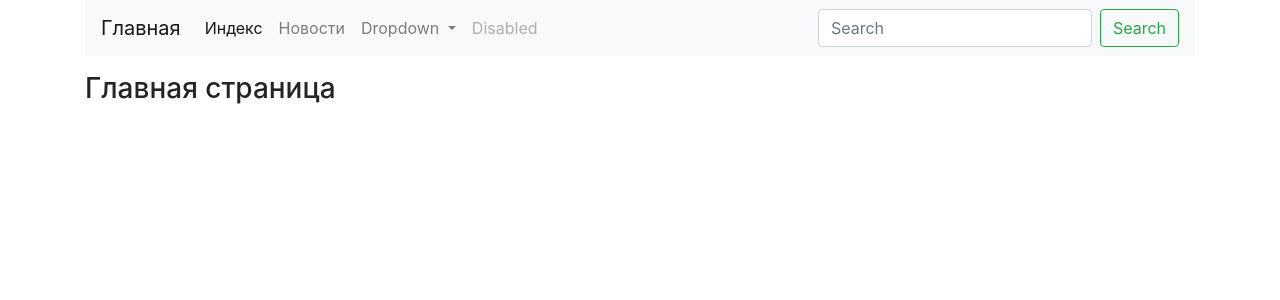
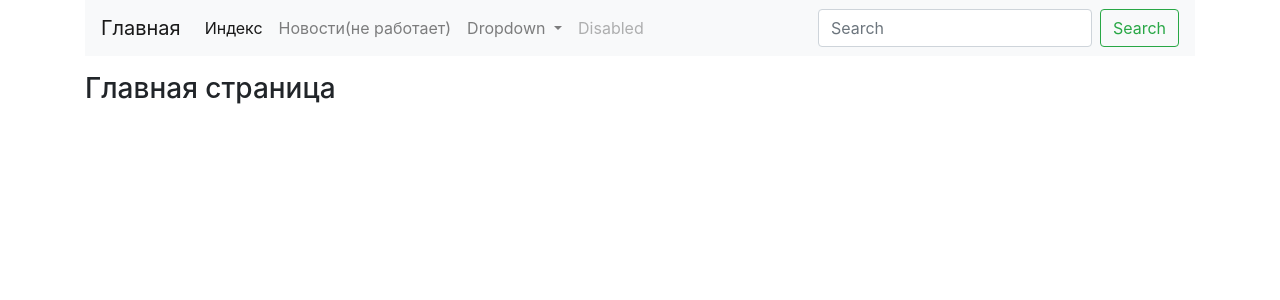
Before and after one commit to WellDone16/my-first-blog_2, a Django app: page / in a window 1280 px wide. Shown: the top 300 px of the page. Run offline with Django 3.2, Linux system fonts and the light colour scheme; some libraries are stand-ins or nearby versions.

Commit message:
Changed the HTML for the site.

```diff
--- a/working_project/templates/basic.html
+++ b/working_project/templates/basic.html
@@ -22,7 +22,7 @@
           <a class="nav-link" href="/slide_1">Индекс <span class="sr-only">(current)</span></a>
         </li>
         <li class="nav-item">
-          <a class="nav-link" href="/news">Новости</a>
+          <a class="nav-link" href="/news">Новости(не работает)</a>
         </li>
         <li class="nav-item dropdown">
           <a class="nav-link dropdown-toggle" href="#" id="navbarDropdown" role="button" data-toggle="dropdown" aria-haspopup="true" aria-expanded="false">
--- a/working_project/working_project/urls.py
+++ b/working_project/working_project/urls.py
@@ -32,4 +32,5 @@ urlpatterns = [
 
 
 
+
 ]
```
